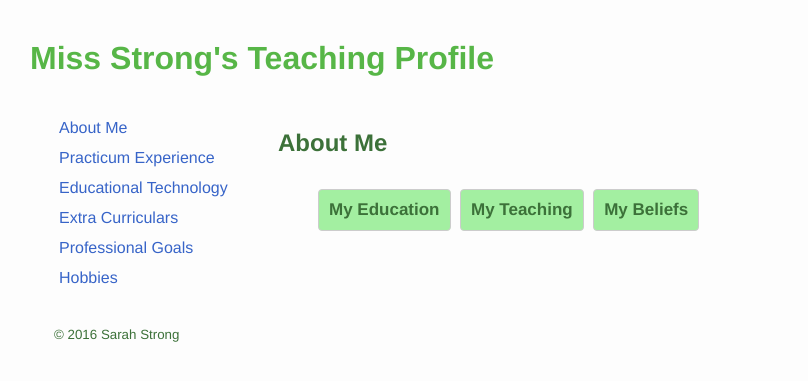
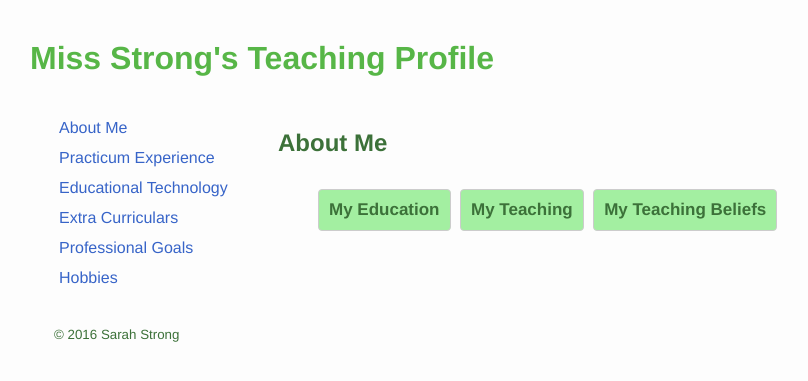
Before and after one commit to sarahstrong314/sarahstrong.ca, a Jekyll site: the page built from index.html, in a window 1280 px wide. Shown: the top 381 px of the page, without its empty margins (26-834 px from the left). Built offline with Jekyll 4.4.1, drawn with Linux system fonts in a browser that asks for light colours; nearby versions of some CDN libraries; library files that are not in the unit come from our copies; Markdown is read by kramdown in place of the engine named in the settings; part of the change alters nothing that is shown.

Commit message:
Fixed wordings on homepage

```diff
--- a/index.html
+++ b/index.html
@@ -11,23 +11,24 @@ title: Home
     <ul class="tabs">
       <li id="my-education">My Education</li>
       <li id="my-teaching">My Teaching</li>
-      <li id="my-beliefs">My Beliefs</li>
+      <li id="my-teaching-beliefs">My Teaching Beliefs</li>
     </ul>
   </div>
 
   <div class="my-education section">
     <h2 class="append-title">My Education</h2>
     <p>My favourite subject has always been mathematics.</p>
-    <p>I pursued my passion in mathematics by studying Combinatorics at University of Waterloo, obtaining a Bachelor of Mathematics.<p>
-    <p>I minored in computer science, learning languages including Python, C, C++, and SQL.</p>
+    <p>I pursued my passion in mathematics by studying combinatorics at University of Waterloo, obtaining a Bachelor of Mathematics.<p>
+    <p>I minored in computer science, studying concepts such as software development, algorithm design, computer systems, and databases. I used languages including Python, C, C++, and SQL.</p>
     <p>I also minored in classical studies, studying Latin, Ancient Greek, classical mythology, and ancient society.</p>
     <br />
     <p>I am currently finishing the B. Ed. program at Queen's University, in which I will be qualified to teach mathematics and computer studies in the intermediate and senior divisions.</p>
   </div>
 
+
   <div class="my-teaching section">
     <h2 class="append-title">My Teaching</h2>
-	<p>Things I love doing when I teach.</p>
+	<p>Here are some of the things I love doing when I teach.</p>
     <ul>
       <li>Creating lessons around students' interests.</li>
       <br />
@@ -43,7 +44,7 @@ title: Home
     </ul>
   </div>
 
- <div class="my-beliefs section">
+ <div class="my-teaching-beliefs section">
     <h2 class="append-title">My Beliefs</h2>
 	<p>Here are some of my beliefs about teaching.</p>
     <ul>
@@ -65,7 +66,7 @@ title: Home
       <br />
       <li> Teaching styles should to be geared towards making the greatest impacting on <i>every</i> student, not just <i>most</i> students.</li>
       <br />
-      <li> Teachers should promote self-care to students and be lenient and understanding when students feel overwhelmed or are unable to finish their work because of other commitments or issues. Teachers should openly express to students that health and safety are far more important than schoolwork and it is not a poor reflection of themselves when they choose it is best to sacrifice schoolwork and/or studying for other commitments.</li>
+      <li> Teachers should promote self-care to students and be lenient and understanding when students feel overwhelmed or are unable to finish their work because of other important commitments or issues. Teachers should openly express to students that health and safety are far more important than schoolwork and it is not a poor reflection of themselves when they choose it is best to sacrifice schoolwork and/or studying for other commitments.</li>
     </ul>
    </div>
 
```
